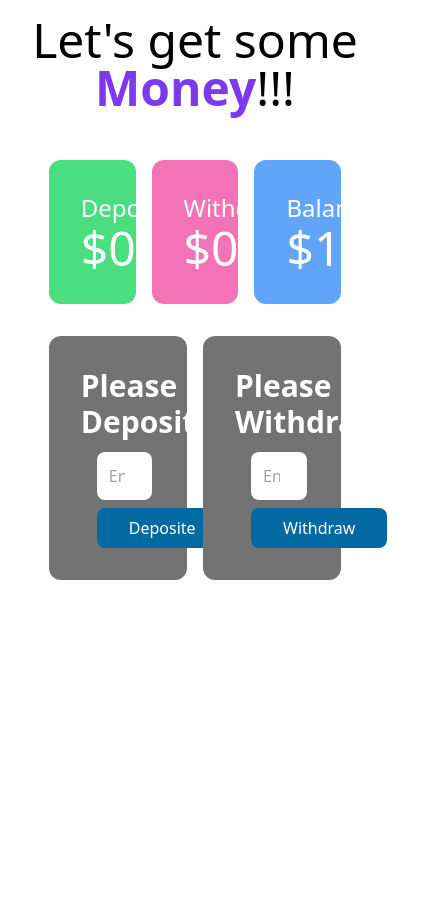
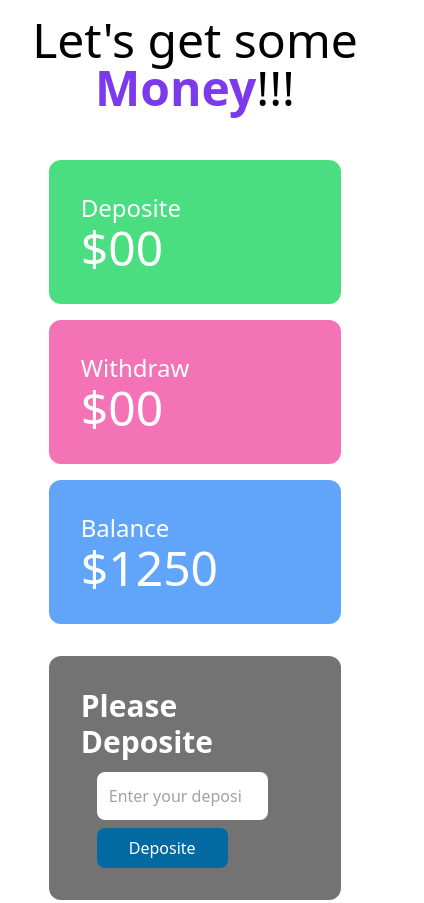
Before and after one commit to Sajia09/bank-deposite-withdraw-website, a plain HTML site: page bank.html in a window 390 px wide. Shown: the top 903 px of the page, 424 px wide, since content can reach past the window. Before the commit the page ends 844 px from the top, so only its background shows below. Drawn offline with nearby package versions, Linux system fonts and the light colour scheme.

Commit message:
responsiveness added

```diff
--- a/bank.html
+++ b/bank.html
@@ -14,7 +14,7 @@
     </header>
     <main>
       <section class="mt-12">
-        <div class="grid grid-cols-3 gap-4 w-9/12 mx-auto text-white">
+        <div class="grid  md:grid-cols-3 sm:grid-cols-1 gap-4 w-9/12 mx-auto text-white">
         <div class="bg-green-400 p-8 rounded-xl">
             <h4 class="text-2xl">Deposite</h4>
             <h2 class="text-5xl" >$<span id="deposite-total">00</span></h2>
@@ -30,7 +30,7 @@
         </div>
       </section>
       <section class="mt-8">
-        <div class="grid grid-cols-2 gap-4 w-9/12 mx-auto ">
+        <div class="grid  md:grid-cols-2 sm:grid-cols-1 gap-4 w-9/12 mx-auto ">
            <div class="bg-neutral-500 rounded-xl p-8">
             <h2 class="text-3xl font-semibold mb-3 text-white">Please Deposite</h2>
             <input class="w-9/12 block mb-2 p-3 rounded-lg mx-4" type="number" name="" id="deposite-field" placeholder="Enter your deposite amount">
```
